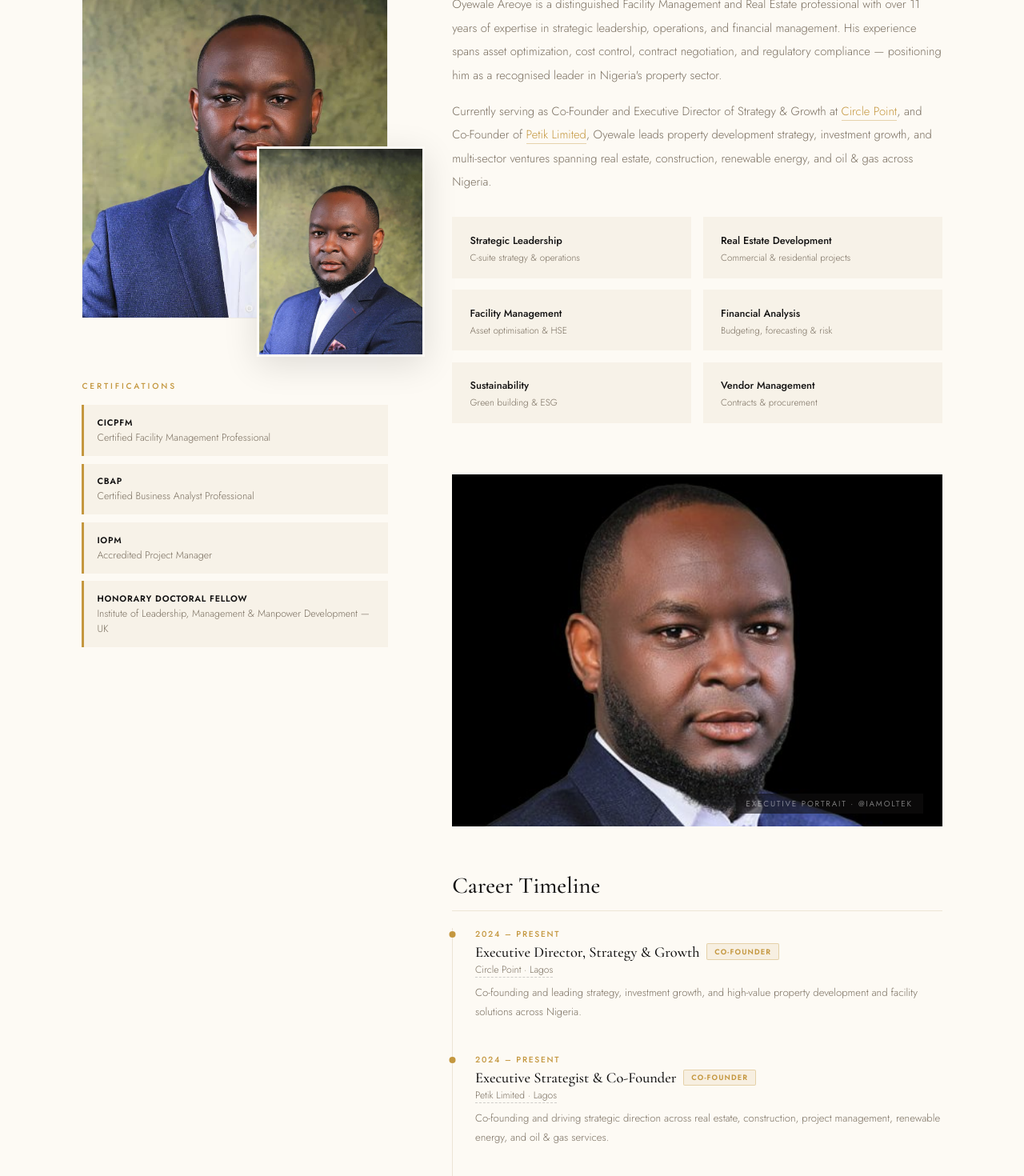
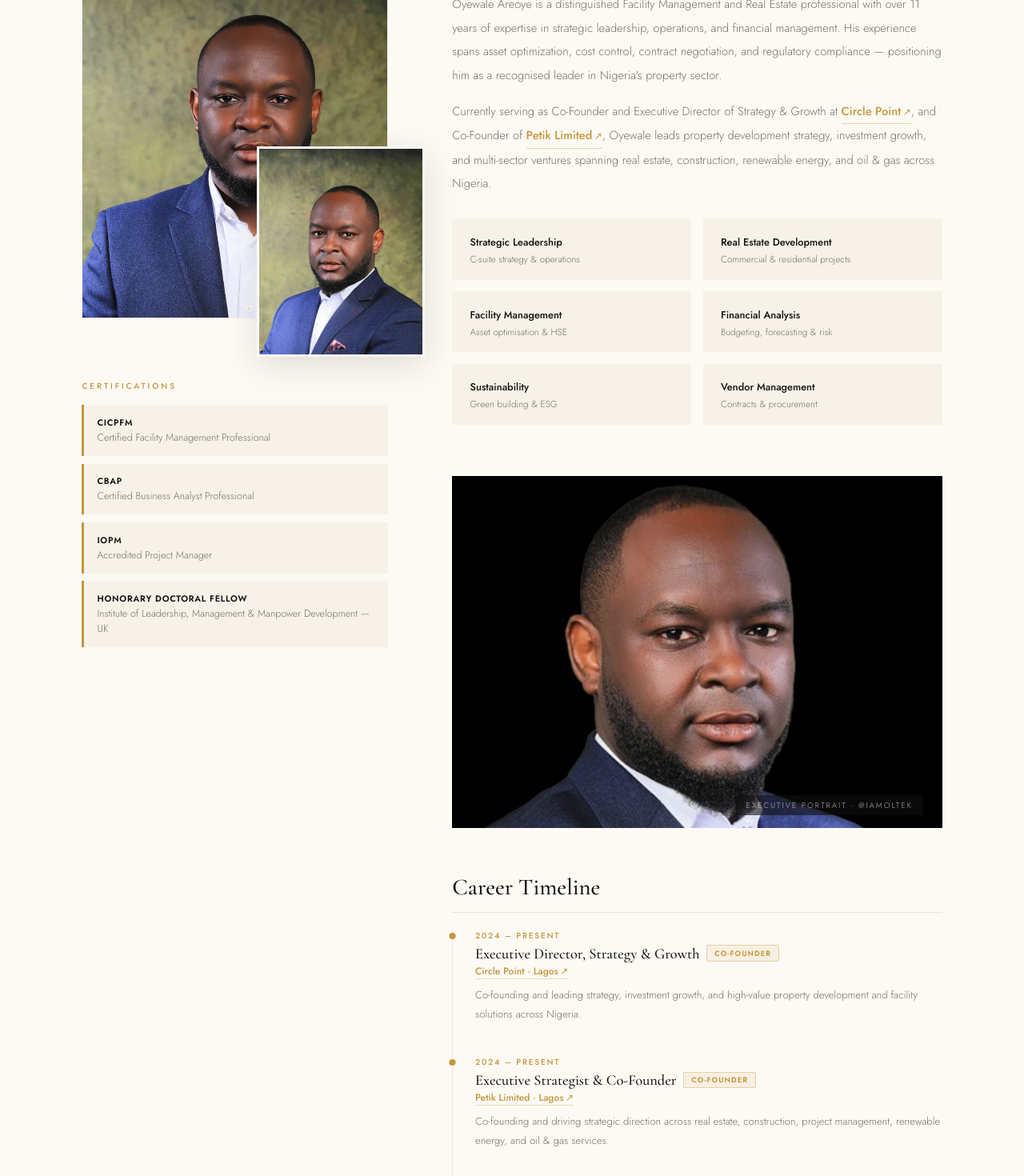
Before and after one commit to Martin-do/iamoltek_v3, a React (Vite) app: page /about in a window 1280 px wide. Shown: the part 760-2230 px from the top of the page at 80% size. Built offline with nearby package versions, Linux system fonts and the light colour scheme; a web font is replaced by a local one.

Commit message:
feat: make timeline links prominent, add personal instagram handle to contact & footer, configure dynamic mailto form submission

```diff
--- a/src/components/Footer.jsx
+++ b/src/components/Footer.jsx
@@ -47,17 +47,18 @@ export default function Footer({ variant = 'main' }) {
           <div>
             <div className={styles.colTitle}>Professional</div>
             <ul className={styles.links}>
-              <li><a href="#" target="_blank" rel="noreferrer">LinkedIn</a></li>
-              <li><a href="#">Speaking</a></li>
-              <li><a href="#">Press</a></li>
-              <li><a href="#">Media Kit</a></li>
+              <li><a href="https://www.linkedin.com/" target="_blank" rel="noreferrer">LinkedIn</a></li>
+              <li><a href="https://instagram.com/iamoltek" target="_blank" rel="noreferrer">Personal Instagram</a></li>
+              <li><a href="https://instagram.com/theyewaleinitiative" target="_blank" rel="noreferrer">The Initiative</a></li>
             </ul>
           </div>
         </div>
 
         <div className={styles.bottom}>
           <p className={styles.copy}>© {new Date().getFullYear()} Oyewale Areoye. All rights reserved.</p>
-          <div className={styles.handle}>@iamoltek</div>
+          <a href="https://instagram.com/iamoltek" target="_blank" rel="noopener noreferrer" className={styles.handleLink}>
+            <div className={styles.handle}>@iamoltek</div>
+          </a>
         </div>
       </div>
     </footer>
--- a/src/components/Footer.module.css
+++ b/src/components/Footer.module.css
@@ -50,6 +50,14 @@
   font-size: 1rem;             /* bigger */
   color: var(--gold); letter-spacing: 0.06em; font-style: italic;
 }
+.handleLink {
+  text-decoration: none;
+  transition: opacity 0.2s ease;
+}
+.handleLink:hover {
+  opacity: 0.8;
+}
+
 
 /* TABLET */
 @media (max-width: 1024px) {
--- a/src/pages/About.jsx
+++ b/src/pages/About.jsx
@@ -130,9 +130,13 @@ export default function About() {
               </p>
               <p className={styles.text}>
                 Currently serving as Co-Founder and Executive Director of Strategy &amp; Growth at{' '}
-                <a href="https://circlepoint.com.ng/" target="_blank" rel="noopener noreferrer" className={styles.inlineLink}>Circle Point</a>,
+                <a href="https://circlepoint.com.ng/" target="_blank" rel="noopener noreferrer" className={styles.inlineLink}>
+                  Circle Point<span className={styles.tLinkArrow}>↗</span>
+                </a>,
                 and Co-Founder of{' '}
-                <a href="https://petiklimited.com/" target="_blank" rel="noopener noreferrer" className={styles.inlineLink}>Petik Limited</a>,
+                <a href="https://petiklimited.com/" target="_blank" rel="noopener noreferrer" className={styles.inlineLink}>
+                  Petik Limited<span className={styles.tLinkArrow}>↗</span>
+                </a>,
                 Oyewale leads property development strategy, investment growth, and multi-sector ventures spanning real estate,
                 construction, renewable energy, and oil &amp; gas across Nigeria.
               </p>
@@ -168,7 +172,9 @@ export default function About() {
                     </div>
                     <div className={styles.tOrg}>
                       {t.orgLink
-                        ? <a href={t.orgLink} target="_blank" rel="noopener noreferrer" className={styles.tOrgLink}>{t.org}</a>
+                        ? <a href={t.orgLink} target="_blank" rel="noopener noreferrer" className={styles.tOrgLink}>
+                            {t.org}<span className={styles.tLinkArrow}>↗</span>
+                          </a>
                         : t.org
                       }
                     </div>
--- a/src/pages/About.module.css
+++ b/src/pages/About.module.css
@@ -118,20 +118,45 @@
 }
 .tOrg  { font-size: 0.76rem; color: var(--muted); font-weight: 300; margin: 0.13rem 0 0.5rem; }
 .tOrgLink {
-  color: var(--muted); text-decoration: none;
-  border-bottom: 1px dashed rgba(100,100,100,0.3);
-  transition: color 0.2s, border-color 0.2s;
+  color: var(--gold); text-decoration: none;
+  font-weight: 500;
+  border-bottom: 1px solid rgba(196,151,63,0.3);
+  transition: all 0.2s ease;
+  display: inline-flex;
+  align-items: center;
 }
-.tOrgLink:hover { color: var(--gold); border-color: var(--gold); }
+.tOrgLink:hover {
+  color: var(--gold-light);
+  border-bottom-color: var(--gold);
+}
+.tOrgLink:hover .tLinkArrow {
+  transform: translate(2px, -2px);
+}
 .tDesc { font-size: 0.82rem; line-height: 1.85; color: var(--muted); font-weight: 300; }
 
 /* Inline body links (e.g. Professional Overview paragraph) */
 .inlineLink {
   color: var(--gold); text-decoration: none;
+  font-weight: 500;
   border-bottom: 1px solid rgba(196,151,63,0.4);
-  transition: border-color 0.2s;
+  transition: all 0.2s ease;
+  display: inline-flex;
+  align-items: center;
 }
-.inlineLink:hover { border-color: var(--gold); }
+.inlineLink:hover {
+  color: var(--gold-light);
+  border-bottom-color: var(--gold);
+}
+.inlineLink:hover .tLinkArrow {
+  transform: translate(2px, -2px);
+}
+
+.tLinkArrow {
+  display: inline-block;
+  font-size: 0.75rem;
+  margin-left: 0.15rem;
+  transition: transform 0.2s ease;
+}
 
 .memberships { display: flex; flex-wrap: wrap; gap: 0.5rem; margin-top: 1.2rem; }
 .mtag { padding: 0.38rem 0.95rem; border: 1px solid var(--cream-dk); font-size: 0.68rem; color: var(--ink); border-radius: 1px; }
--- a/src/pages/Contact.jsx
+++ b/src/pages/Contact.jsx
@@ -9,9 +9,15 @@ const contactItems = [
   { icon: '🌐', label: 'Website', value: 'iamoltek.com', href: 'https://iamoltek.com' },
   {
     icon: '📸',
+    label: 'Instagram — Personal',
+    value: '@iamoltek',
+    href: 'https://instagram.com/iamoltek',
+  },
+  {
+    icon: '📸',
     label: 'Instagram — The Initiative',
     value: '@theyewaleinitiative',
-    href: 'https://instagram.com/theoyewaleinitiative',
+    href: 'https://instagram.com/theyewaleinitiative',
   },
 ]
 
@@ -26,6 +32,26 @@ const enquiryTypes = [
 
 export default function Contact() {
   useScrollReveal()
+
+  const handleSubmit = (e) => {
+    e.preventDefault()
+    const fd = new FormData(e.currentTarget)
+    const firstName = fd.get('firstName')
+    const lastName = fd.get('lastName')
+    const email = fd.get('email')
+    const enquiryType = fd.get('enquiryType')
+    const message = fd.get('message')
+
+    const subject = encodeURIComponent(`[Website Enquiry] - ${enquiryType}`)
+    const body = encodeURIComponent(
+      `Name: ${firstName} ${lastName}\n` +
+      `Email: ${email}\n` +
+      `Enquiry Type: ${enquiryType}\n\n` +
+      `Message:\n${message}`
+    )
+
+    window.location.href = `mailto:areoyeoyewale@outlook.com?subject=${subject}&body=${body}`
+  }
 
   return (
     <main>
@@ -69,35 +95,42 @@ export default function Contact() {
           <div className={styles.socials}>
             <div className={styles.socTitle}>Follow on Social Media</div>
             <div className={styles.socRow}>
-              {['📸', '💼', '𝕏', '𝐟'].map((icon, i) => (
-                <a key={i} className={styles.socLink} href="#" aria-label={`Social ${i}`}>
-                  {icon}
-                </a>
-              ))}
+              <a className={styles.socLink} href="https://instagram.com/iamoltek" target="_blank" rel="noopener noreferrer" aria-label="Personal Instagram">
+                📸
+              </a>
+              <a className={styles.socLink} href="https://www.linkedin.com/" target="_blank" rel="noopener noreferrer" aria-label="LinkedIn">
+                💼
+              </a>
+              <a className={styles.socLink} href="https://instagram.com/theyewaleinitiative" target="_blank" rel="noopener noreferrer" aria-label="Initiative Instagram">
+                🎗️
+              </a>
+              <a className={styles.socLink} href="https://facebook.com/" target="_blank" rel="noopener noreferrer" aria-label="Facebook">
+                𝐟
+              </a>
             </div>
           </div>
         </div>
 
-        <div className={`${styles.formArea} reveal reveal-d1`}>
+        <form onSubmit={handleSubmit} className={`${styles.formArea} reveal reveal-d1`}>
           <div className="section-label">Send a Message</div>
           <h3 className={styles.formTitle}>We'd love to hear from you</h3>
           <div className={styles.formRow}>
             <div className={styles.fg}>
               <label className={styles.flbl}>First Name</label>
-              <input className={styles.finput} type="text" placeholder="First name" />
+              <input className={styles.finput} name="firstName" type="text" placeholder="First name" required />
             </div>
             <div className={styles.fg}>
               <label className={styles.flbl}>Last Name</label>
-              <input className={styles.finput} type="text" placeholder="Last name" />
+              <input className={styles.finput} name="lastName" type="text" placeholder="Last name" required />
             </div>
           </div>
           <div className={styles.fg}>
             <label className={styles.flbl}>Email Address</label>
-            <input className={styles.finput} type="email" placeholder="your@email.com" />
+            <input className={styles.finput} name="email" type="email" placeholder="your@email.com" required />
           </div>
           <div className={styles.fg}>
             <label className={styles.flbl}>Enquiry Type</label>
-            <select className={styles.fselect}>
+            <select className={styles.fselect} name="enquiryType">
               {enquiryTypes.map(t => (
                 <option key={t}>{t}</option>
               ))}
@@ -105,12 +138,12 @@ export default function Contact() {
           </div>
           <div className={styles.fg}>
             <label className={styles.flbl}>Your Message</label>
-            <textarea className={styles.ftextarea} placeholder="Tell us how we can work together..." />
+            <textarea className={styles.ftextarea} name="message" placeholder="Tell us how we can work together..." required />
           </div>
-          <button className="btn-gold" style={{ width: '100%', textAlign: 'center' }}>
+          <button type="submit" className="btn-gold" style={{ width: '100%', textAlign: 'center' }}>
             Send Message
           </button>
-        </div>
+        </form>
       </div>
 
       <Footer />
```
